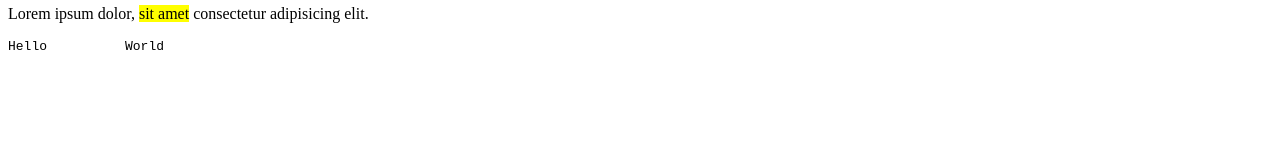
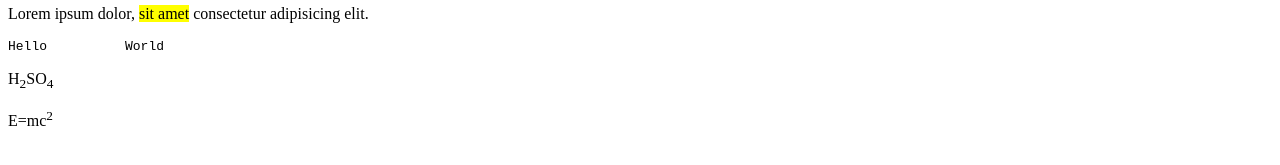
Before and after one commit to ilkerselimen/HTML-Instruction, a plain HTML site: page day02/01-bicimlendirme-taglari-2.html in a window 1280 px wide. Shown: the part 237-402 px from the top of the page. Drawn offline with Linux system fonts and the light colour scheme.

Commit message:
day02 - basic tags

```diff
--- a/day02/01-bicimlendirme-taglari-2.html
+++ b/day02/01-bicimlendirme-taglari-2.html
@@ -53,6 +53,11 @@
     <!-- <pre> aradaki white spaceleri gostermek icin kullanilir -->
     <pre>Hello          World</pre>
 
+    <!-- <sub> alt simge olarak gostermek icin kullanilir -->
+    <p> H<sub>2</sub>SO<sub>4</sub> </p>
+
+    <!-- <sup> ust simge olarak gostermek icin kullanilir -->
+    <p>E=mc<sup>2</sup></p>
 
   </body>
 </html>
```
